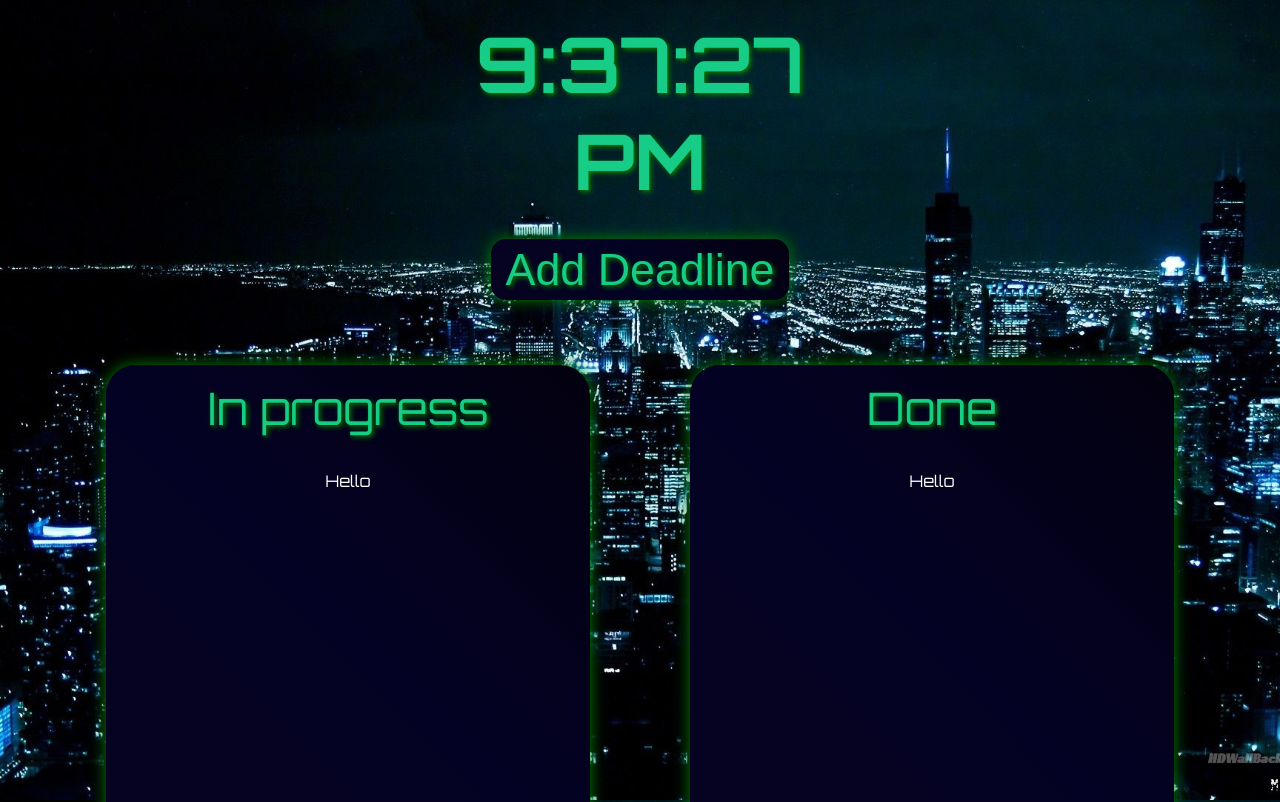
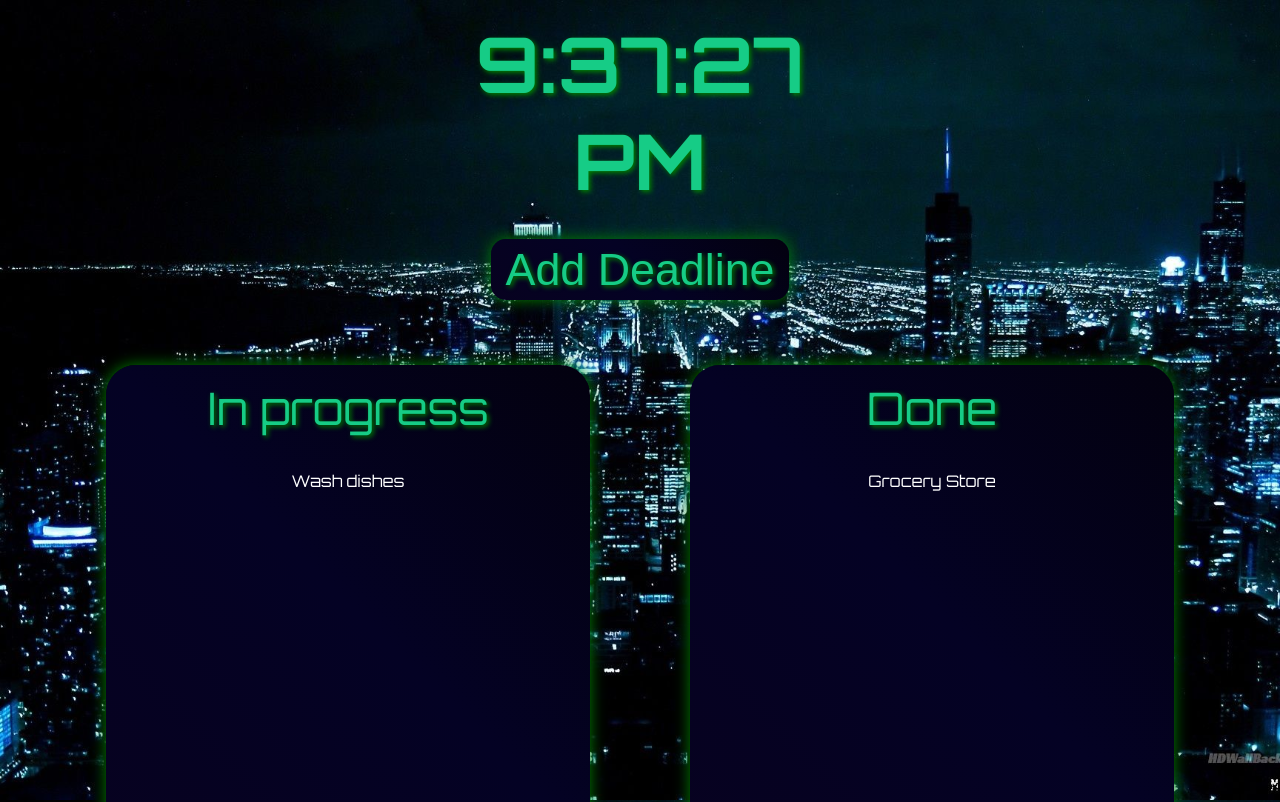
Before and after one commit to hffxx/todoApp, a React (Create React App) app: page / in a window 1280 px wide. Shown: the top 802 px of the page. Built offline with nearby package versions, Linux system fonts and the light colour scheme.

Commit message:
feat: Data display on Board Content

```diff
--- a/src/components/Board.js
+++ b/src/components/Board.js
@@ -1,4 +1,4 @@
-import React, { FC } from "react";
+import React, { FC, useState } from "react";
 import BoardContent from "./BoardContent";
 import ModalForm from "./Modal/ModalForm";
 import Button from "./Button";
@@ -11,7 +11,7 @@ const StyledBoard = styled.div`
   align-items: center;
   width: 30vw;
   min-height: ${({ isModal }) => (isModal ? "30vh" : "60vh")};
-  padding: 0px 50px 50px 50px;
+  padding: 0px 50px;
   margin: 50px;
   background: linear-gradient(
     225deg,
@@ -35,12 +35,20 @@ const StyledBoard = styled.div`
     }
   }
 `;
+
+const dataTest = [
+  { todoTitle: "Wash dishes", todoStatus: "In progress", todoTimeLeft: 100 },
+  { todoTitle: "Clean Room", todoStatus: "Expired", todoTimeLeft: 0 },
+  { todoTitle: "Grocery Store", todoStatus: "Done", todoTimeLeft: 50 },
+];
+
 const Board = ({ title = "", func = null, isModal = false }) => {
+  const data = dataTest.filter((el) => el.todoStatus === title);
   return (
     <StyledBoard isModal={isModal}>
       {isModal && <Button isModal text="x" func={func}></Button>}
       <div className="board__title">{title}</div>
-      {isModal ? <ModalForm /> : <BoardContent />}
+      {isModal ? <ModalForm /> : <BoardContent data={data} />}
     </StyledBoard>
   );
 };
--- a/src/components/BoardContent.tsx
+++ b/src/components/BoardContent.tsx
@@ -1,6 +1,7 @@
 import React, { FC } from "react";
 import styled from "styled-components";
-import ModalForm from "./Modal/ModalForm";
+import BoardListElement from "./BoardListElement";
+
 const StyledBoardContent = styled.div`
   display: flex;
   align-items: center;
@@ -12,10 +13,22 @@ const StyledBoardContent = styled.div`
   color: white;
 `;
 
-interface Props {}
+interface Props {
+  data: {
+    todoTitle: string;
+    todoStatus: string;
+    todoTimeLeft: number;
+  }[];
+}
 
-const BoardContent: FC<Props> = ({}) => {
-  return <StyledBoardContent>Hello</StyledBoardContent>;
+const BoardContent: FC<Props> = ({ data }) => {
+  return (
+    <StyledBoardContent>
+      {data.map((el, index) => (
+        <BoardListElement todo={el} key={index} />
+      ))}
+    </StyledBoardContent>
+  );
 };
 
 export default BoardContent;
--- a/src/components/BoardListElement.tsx
+++ b/src/components/BoardListElement.tsx
@@ -1,8 +1,17 @@
 import React, { FC } from "react";
 import styled from "styled-components";
 const StyledBoardListElement = styled.div``;
-const BoardListElement: FC = () => {
-  return <StyledBoardListElement></StyledBoardListElement>;
+
+interface Props {
+  todo: {
+    todoTitle: string;
+    todoStatus: string;
+    todoTimeLeft: number;
+  };
+}
+
+const BoardListElement: FC<Props> = ({ todo }) => {
+  return <StyledBoardListElement>{todo.todoTitle}</StyledBoardListElement>;
 };
 
 export default BoardListElement;
--- a/src/components/Modal/ModalForm.js
+++ b/src/components/Modal/ModalForm.js
@@ -7,14 +7,12 @@ const StyledModal = styled.div`
   align-items: center;
   flex-direction: column;
   margin: 15px;
-  width: 100%;
-  height: 100%;
 `;
 const ModalForm = () => {
   return (
     <StyledModal>
       <Input placeholder="Title" />
-      <Input placeholder="Time" />
+      <Input placeholder="Time (Hours)" />
       <Button text="Add " func />
     </StyledModal>
   );
```
